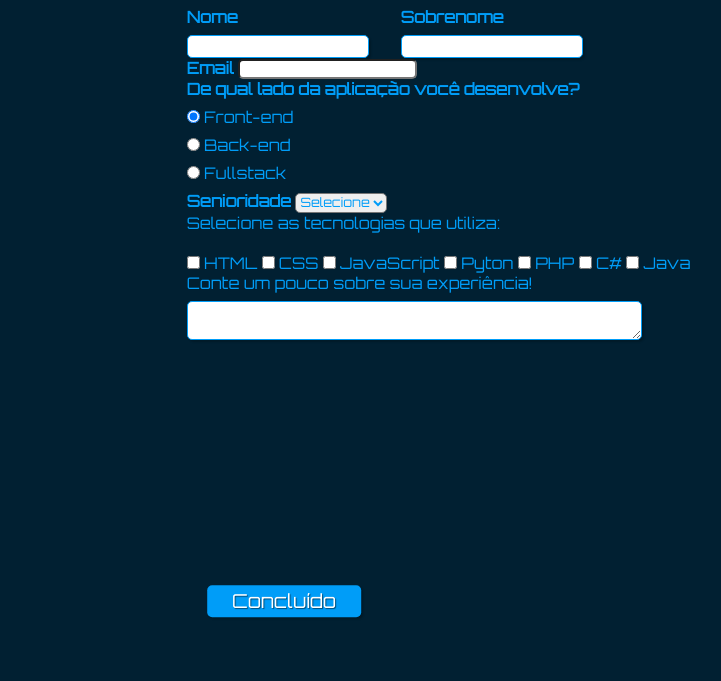
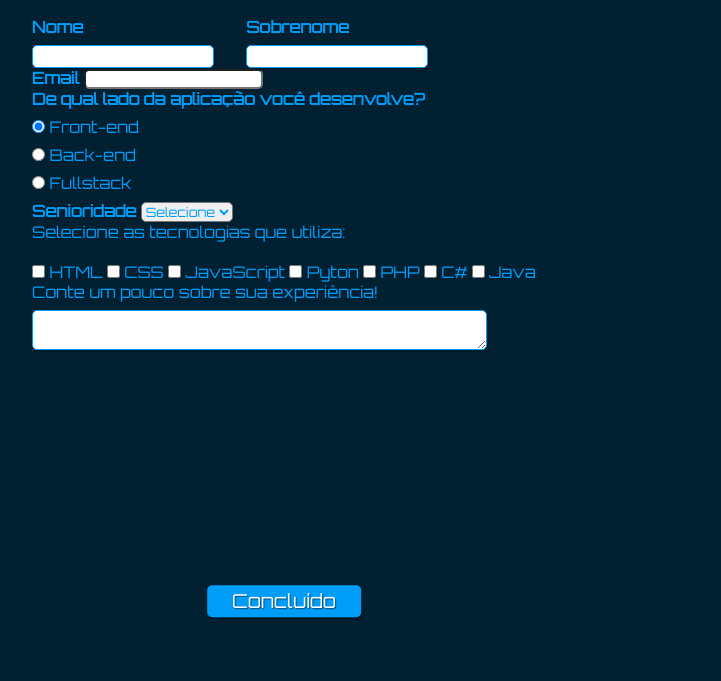
Before and after one commit to JiangoLibre/Formulario, a plain HTML site: page Index.html in a window 1280 px wide. Shown: the part 119-800 px from the top of the page, without its empty margins (356-1077 px from the left). Drawn offline with Linux system fonts and the light colour scheme.

Commit message:
arrumado-centralizacao

```diff
--- a/formulario.css
+++ b/formulario.css
@@ -2,7 +2,9 @@
     margin: 0;
     padding: 0;
 }
-
+html{
+    width: 100%;
+}
 #titulo {
     font-family: 'Press Start 2P', cursive;
     color:#005b8f;
@@ -25,13 +27,16 @@ fieldset {
 }
 
 body{
+    width: 100%;
     background-color: #012032;
     font-family: 'Orbitron', sans-serif;
     font-size: 1em;
     color: #009df8 ;
-    margin-left: 36%;
-    margin-top: 2%;
+    display: flex;
     justify-content: center;
+    align-items: center;
+    flex-direction: column;
+    margin: 2% auto;
 
 }
 
@@ -43,8 +48,7 @@ input,select,textarea,button{
 
 }
 form {
-    margin-left: 10%;
-    margin-top: 3% ;
+    margin: auto;
 }
 
 .campo label {
```
